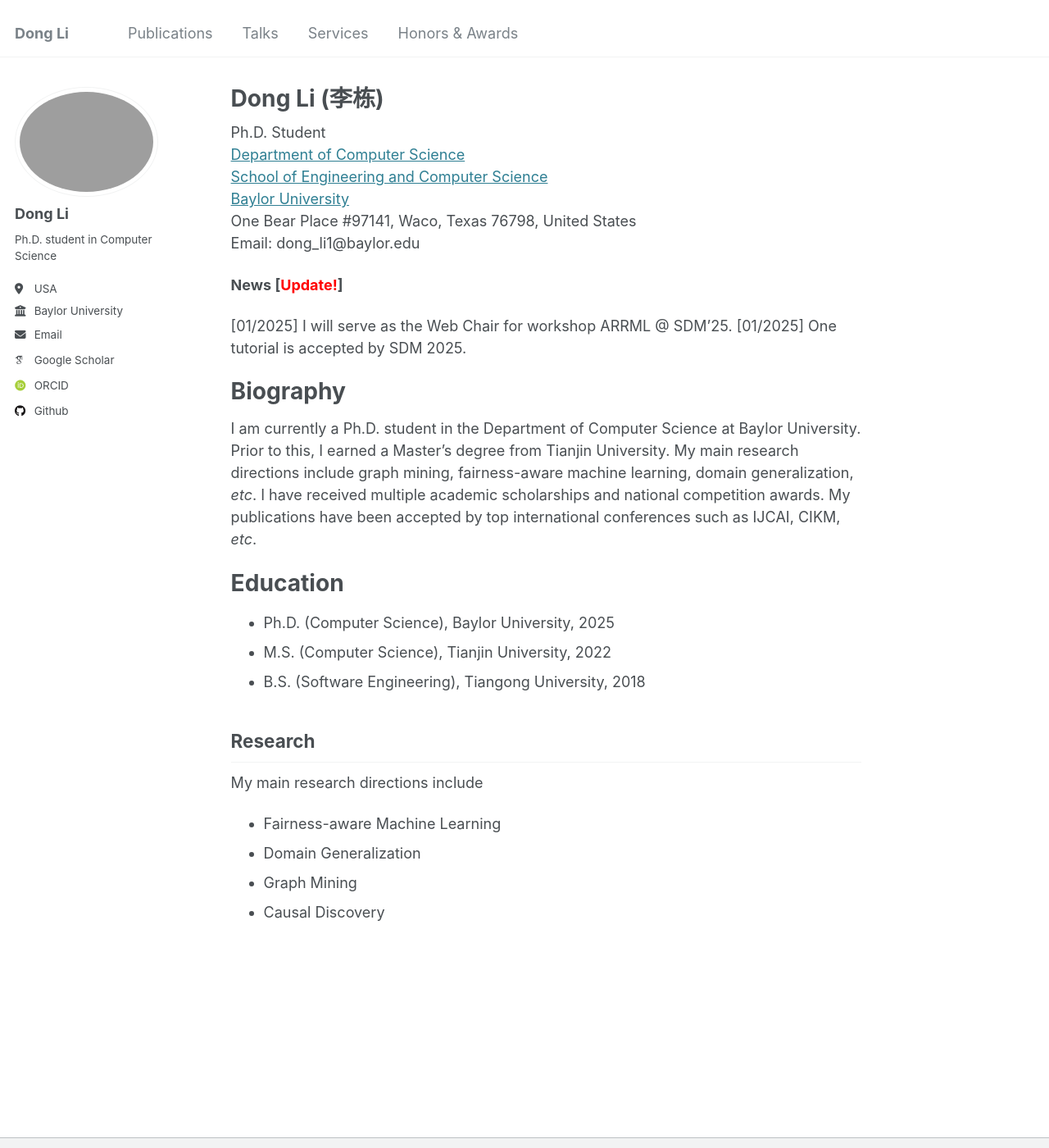
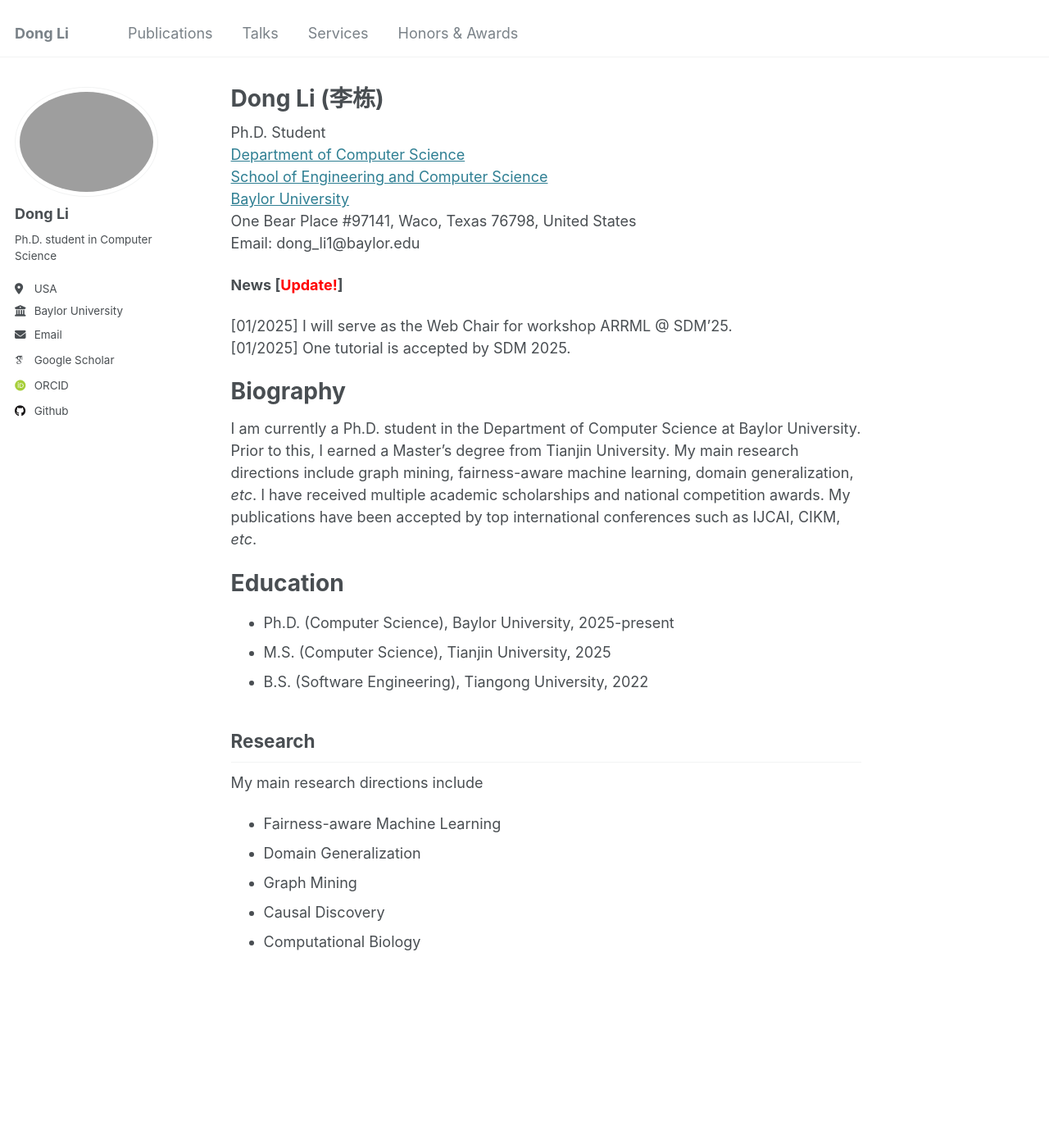
Before and after one commit to TurkeyWatanabe/dongli, a Jekyll site: the page built from _pages/about.md, in a window 1280 px wide and 1400 px high. Shown: the whole window at 82% size. Built offline with Jekyll 4.4.1, drawn with Linux system fonts in a browser that asks for light colours; some web fonts are replaced.

Commit message:
Update about.md

```diff
--- a/_pages/about.md
+++ b/_pages/about.md
@@ -16,7 +16,7 @@ Email: dong_li1@baylor.edu
 
 **News [<span style="color:red">Update!</span>]**
 
-[01/2025] I will serve as the Web Chair for workshop ARRML @ SDM'25.
+[01/2025] I will serve as the Web Chair for workshop ARRML @ SDM'25.<br>
 [01/2025] One tutorial is accepted by SDM 2025.
 
 
@@ -26,9 +26,9 @@ I am currently a Ph.D. student in the Department of Computer Science at Baylor U
 
 Education
 ======
-+ Ph.D. (Computer Science), Baylor University, 2025
-+ M.S. (Computer Science), Tianjin University, 2022
-+ B.S. (Software Engineering), Tiangong University, 2018
++ Ph.D. (Computer Science), Baylor University, 2025-present
++ M.S. (Computer Science), Tianjin University, 2025
++ B.S. (Software Engineering), Tiangong University, 2022
 
 Research
 ------
@@ -37,3 +37,4 @@ My main research directions include
 + Domain Generalization
 + Graph Mining
 + Causal Discovery
++ Computational Biology
```
